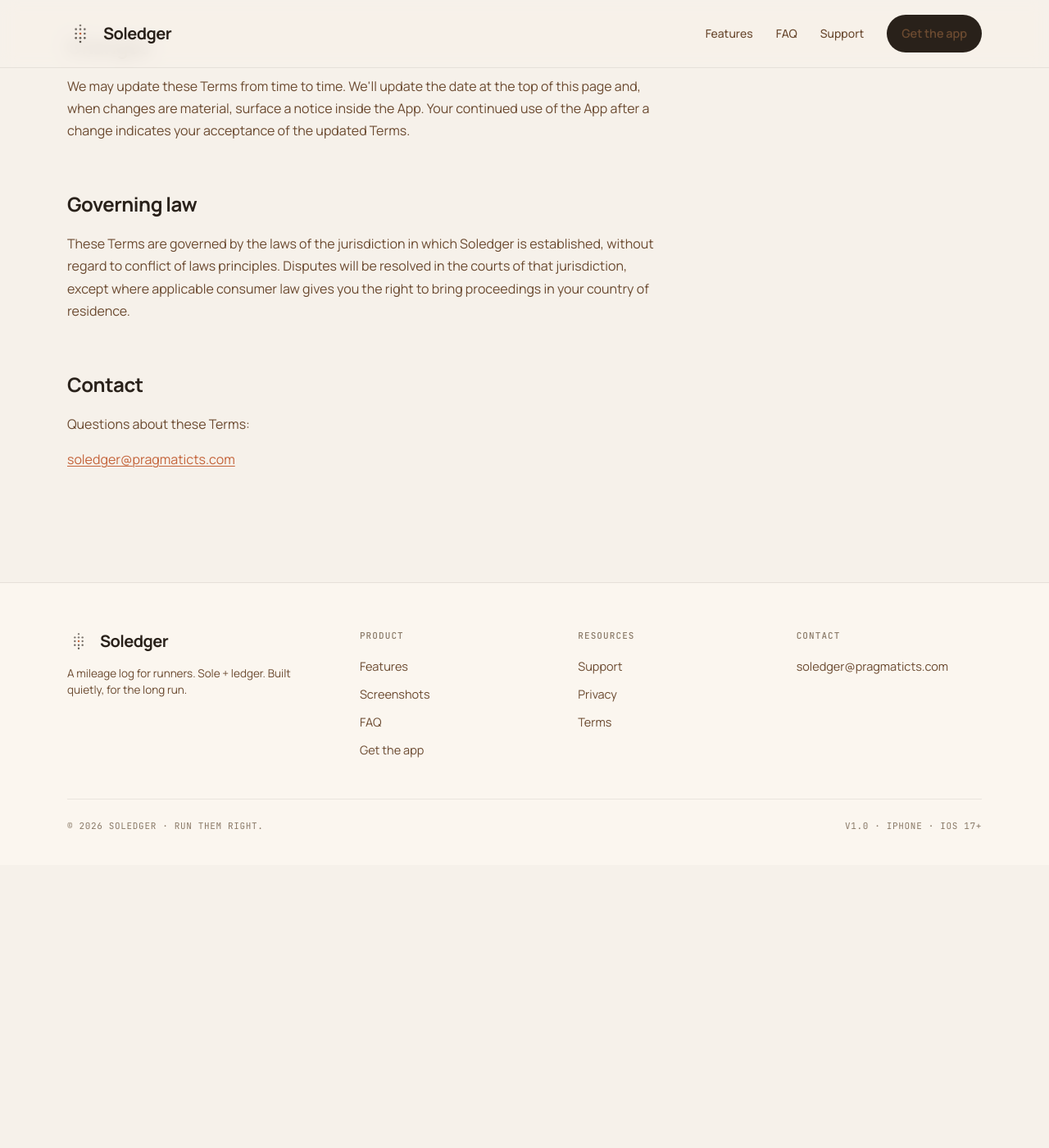
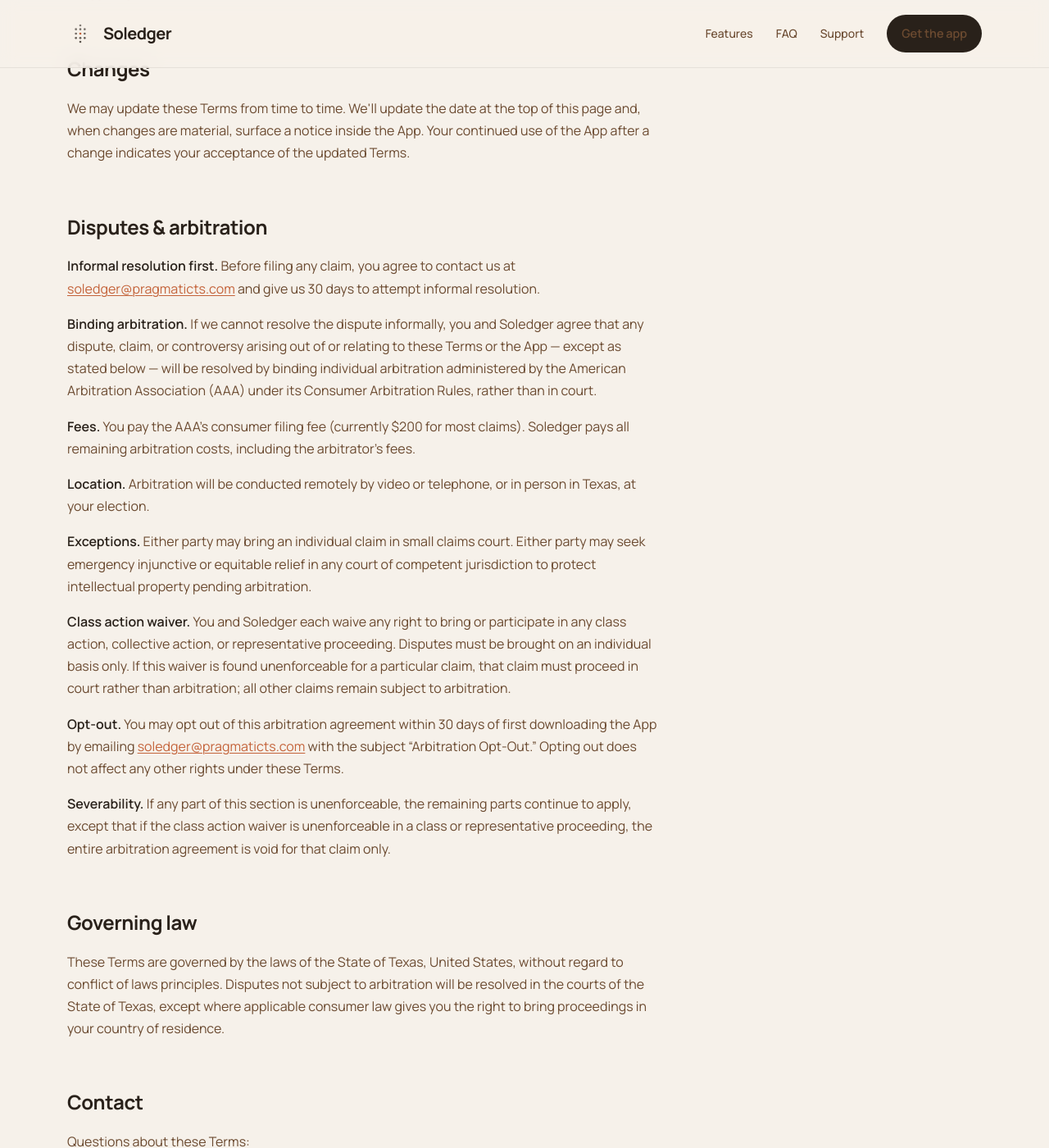
Before and after one commit to carlisom/soledger-site, a Jekyll site: the page built from terms.html, in a window 1280 px wide and 1400 px high, scrolled down 3453 px. Shown: the whole window at 82% size. Built offline with Jekyll 4.4.1, drawn with Linux system fonts in a browser that asks for light colours; before the commit the page ends 4508 px from its top, so only the background shows below that; some of the changed text lies outside the part shown.

Commit message:
Add arbitration clause, class action waiver, and tighten legal disclosures
- Add Disputes & arbitration section: mandatory AAA arbitration, fee
  allocation (user pays $200 filing fee, Soledger pays remainder),
  class action waiver, 30-day opt-out, and severability language
- Clarify privacy section: HealthKit data never reaches Soledger servers;
  shoe/workout data may sync via iCloud under Apple's privacy terms
- Pin governing law to State of Texas, United States (was vague)
- Bump version to v1.2, dated June 27, 2026

Co-Authored-By: Claude Sonnet 4.6 <noreply@anthropic.com>
Claude-Session: https://claude.ai/code/session_01RQ4oBQqJSX24LrfDgvjU5F

```diff
--- a/terms.html
+++ b/terms.html
@@ -10,7 +10,7 @@ contact_email: "soledger@pragmaticts.com"
       <div class="legal-head">
         <span class="eyebrow">Legal</span>
         <h1>Terms of Use</h1>
-        <div class="updated">Last updated · June 5, 2026 · v1.1</div>
+        <div class="updated">Last updated · June 27, 2026 · v1.2</div>
       </div>
 
       <div class="toc">
@@ -27,6 +27,7 @@ contact_email: "soledger@pragmaticts.com"
           <li><a href="#liability">Limitation of liability</a></li>
           <li><a href="#termination">Termination</a></li>
           <li><a href="#changes">Changes</a></li>
+          <li><a href="#arbitration">Disputes &amp; arbitration</a></li>
           <li><a href="#law">Governing law</a></li>
           <li><a href="#contact">Contact</a></li>
         </ol>
@@ -63,7 +64,7 @@ contact_email: "soledger@pragmaticts.com"
         <p>Replace your shoes when your body and your judgment tell you to. If you experience pain or injury, consult a qualified healthcare professional. Soledger is not responsible for any health outcomes related to your use of the App.</p>
 
         <h2 id="privacy">Privacy</h2>
-        <p>Your use of the App is also governed by our <a href="privacy.html">Privacy Policy</a>. Soledger does not collect, transmit, or sell personal data. HealthKit data is read only with your explicit permission and never leaves your device through Soledger.</p>
+        <p>Your use of the App is also governed by our <a href="privacy.html">Privacy Policy</a>. Soledger does not collect, transmit, or sell personal data. HealthKit data is read only with your explicit permission and is never transmitted to Soledger's servers. Shoe profiles, purchase dates, and workout logs you create in the App may sync to your personal iCloud account under Apple's privacy terms.</p>
 
         <h2 id="warranty">Warranty disclaimer</h2>
         <p>The App and Site are provided <strong>&ldquo;as is&rdquo;</strong> and <strong>&ldquo;as available&rdquo;</strong> without warranties of any kind, express or implied, including but not limited to warranties of merchantability, fitness for a particular purpose, accuracy, or non-infringement. We do not warrant that the App will be uninterrupted, error-free, or that any data presented in the App (including imported HealthKit data, mileage calculations, or cost-per-mile values) will be accurate or complete.</p>
@@ -78,8 +79,18 @@ contact_email: "soledger@pragmaticts.com"
         <h2 id="changes">Changes</h2>
         <p>We may update these Terms from time to time. We'll update the date at the top of this page and, when changes are material, surface a notice inside the App. Your continued use of the App after a change indicates your acceptance of the updated Terms.</p>
 
+        <h2 id="arbitration">Disputes &amp; arbitration</h2>
+        <p><strong>Informal resolution first.</strong> Before filing any claim, you agree to contact us at <a href="mailto:soledger@pragmaticts.com">soledger@pragmaticts.com</a> and give us 30 days to attempt informal resolution.</p>
+        <p><strong>Binding arbitration.</strong> If we cannot resolve the dispute informally, you and Soledger agree that any dispute, claim, or controversy arising out of or relating to these Terms or the App — except as stated below — will be resolved by binding individual arbitration administered by the American Arbitration Association (AAA) under its Consumer Arbitration Rules, rather than in court.</p>
+        <p><strong>Fees.</strong> You pay the AAA's consumer filing fee (currently $200 for most claims). Soledger pays all remaining arbitration costs, including the arbitrator's fees.</p>
+        <p><strong>Location.</strong> Arbitration will be conducted remotely by video or telephone, or in person in Texas, at your election.</p>
+        <p><strong>Exceptions.</strong> Either party may bring an individual claim in small claims court. Either party may seek emergency injunctive or equitable relief in any court of competent jurisdiction to protect intellectual property pending arbitration.</p>
+        <p><strong>Class action waiver.</strong> You and Soledger each waive any right to bring or participate in any class action, collective action, or representative proceeding. Disputes must be brought on an individual basis only. If this waiver is found unenforceable for a particular claim, that claim must proceed in court rather than arbitration; all other claims remain subject to arbitration.</p>
+        <p><strong>Opt-out.</strong> You may opt out of this arbitration agreement within 30 days of first downloading the App by emailing <a href="mailto:soledger@pragmaticts.com">soledger@pragmaticts.com</a> with the subject &ldquo;Arbitration Opt-Out.&rdquo; Opting out does not affect any other rights under these Terms.</p>
+        <p><strong>Severability.</strong> If any part of this section is unenforceable, the remaining parts continue to apply, except that if the class action waiver is unenforceable in a class or representative proceeding, the entire arbitration agreement is void for that claim only.</p>
+
         <h2 id="law">Governing law</h2>
-        <p>These Terms are governed by the laws of the jurisdiction in which Soledger is established, without regard to conflict of laws principles. Disputes will be resolved in the courts of that jurisdiction, except where applicable consumer law gives you the right to bring proceedings in your country of residence.</p>
+        <p>These Terms are governed by the laws of the State of Texas, United States, without regard to conflict of laws principles. Disputes not subject to arbitration will be resolved in the courts of the State of Texas, except where applicable consumer law gives you the right to bring proceedings in your country of residence.</p>
 
         <h2 id="contact">Contact</h2>
         <p>Questions about these Terms:</p>
```
